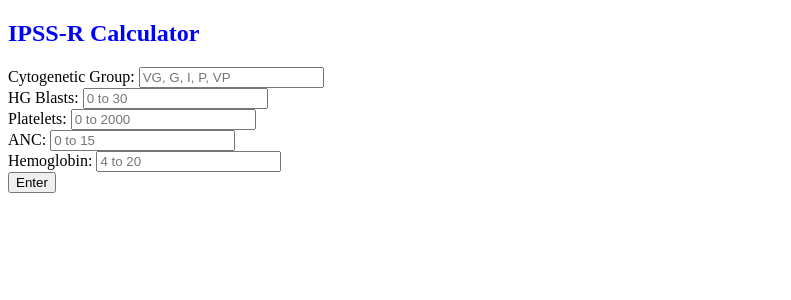
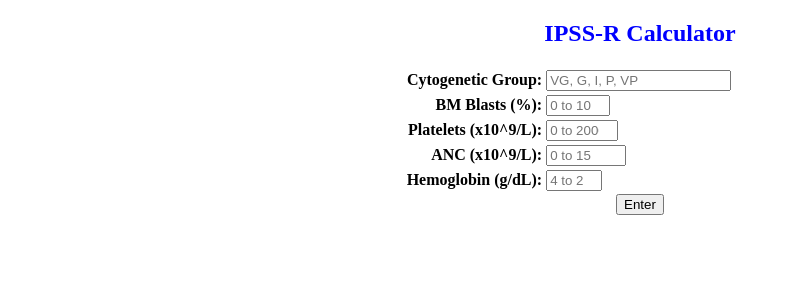
Before and after one commit to wzquresh/IPSS_R_CALC, a Flask app: page / in a window 1280 px wide. Shown: the top 300 px of the page, without its empty margins (0-791 px from the left). Run offline with Flask 2, Linux system fonts and the light colour scheme.

Commit message:
Update main.html
formatting and input guidelines (ANC now takes decimals, all int inputs have min and max inputs)

```diff
--- a/templates/main.html
+++ b/templates/main.html
@@ -5,21 +5,32 @@
     <title> IPSS-R Calculator</title>
     <link rel="stylesheet" type="text/css" href="{{ url_for('static', filename='style.css')}}">
 </head>
-<body>
-    <h2>IPSS-R Calculator</h2>
+    <h2><center>IPSS-R Calculator</center></h2>
     <form method="post">
-        Cytogenetic Group:
-        <input type="text" name="cg" placeholder="VG, G, I, P, VP"><br>
-        HG Blasts:
-        <input type="number" name="hg" placeholder="0 to 30"><br>
-        Platelets:
-        <input type="number" name="platelets" placeholder="0 to 2000"><br>
-        ANC:
-        <input type="number" name="anc" placeholder="0 to 15"><br>
-        Hemoglobin:
-        <input type="number" name="heme" placeholder="4 to 20"><br>
-        <input type="submit" value="Enter">
+        <table style="width:100%">
+            <tr>
+                <th><div align="right">Cytogenetic Group:</div></th>
+                <td><input type="text" name="cg" placeholder="VG, G, I, P, VP" maxlength="2"><br></td>
+            </tr>
+            <tr>
+                <th><div align="right">BM Blasts (%):</div></th>
+                <td><input type="number" name="hg" placeholder="0 to 100" min="0" max="100" step="1"><br></td>
+            </tr>
+            <tr>
+                <th><div align="right">Platelets (x10^9/L):</div></th>
+                <td><input type="number" name="platelets" placeholder="0 to 2000" min="0" max="2000" step="10"><br></td>
+            </tr>
+            <tr>
+                <th><div align="right">ANC (x10^9/L):</div></th>
+                <td><input type="number" name="anc" placeholder="0 to 15" min="0.00" max="15.00" step="0.01"><br></td>
+            </tr>
+            <tr>
+                <th><div align="right">Hemoglobin (g/dL):</div></th>
+                <td><input type="number" name="heme" placeholder="4 to 20" min="4" max="20" step="1"><br></td>
+            </tr>
 
+        </table>
+        <center><input type="submit" value="Enter" width="50"></center>
     </form>
     <!-- { % this is code % }
     #Pecentage sign-->
```
